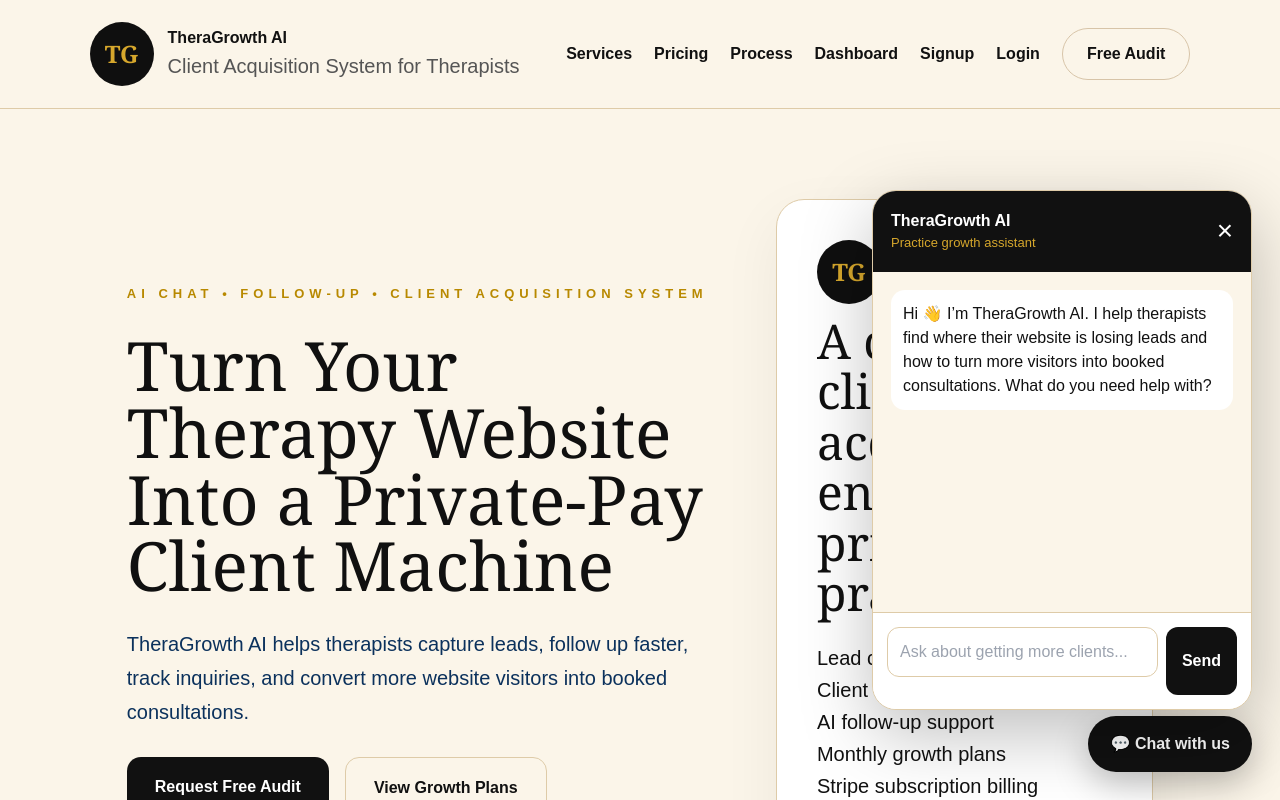
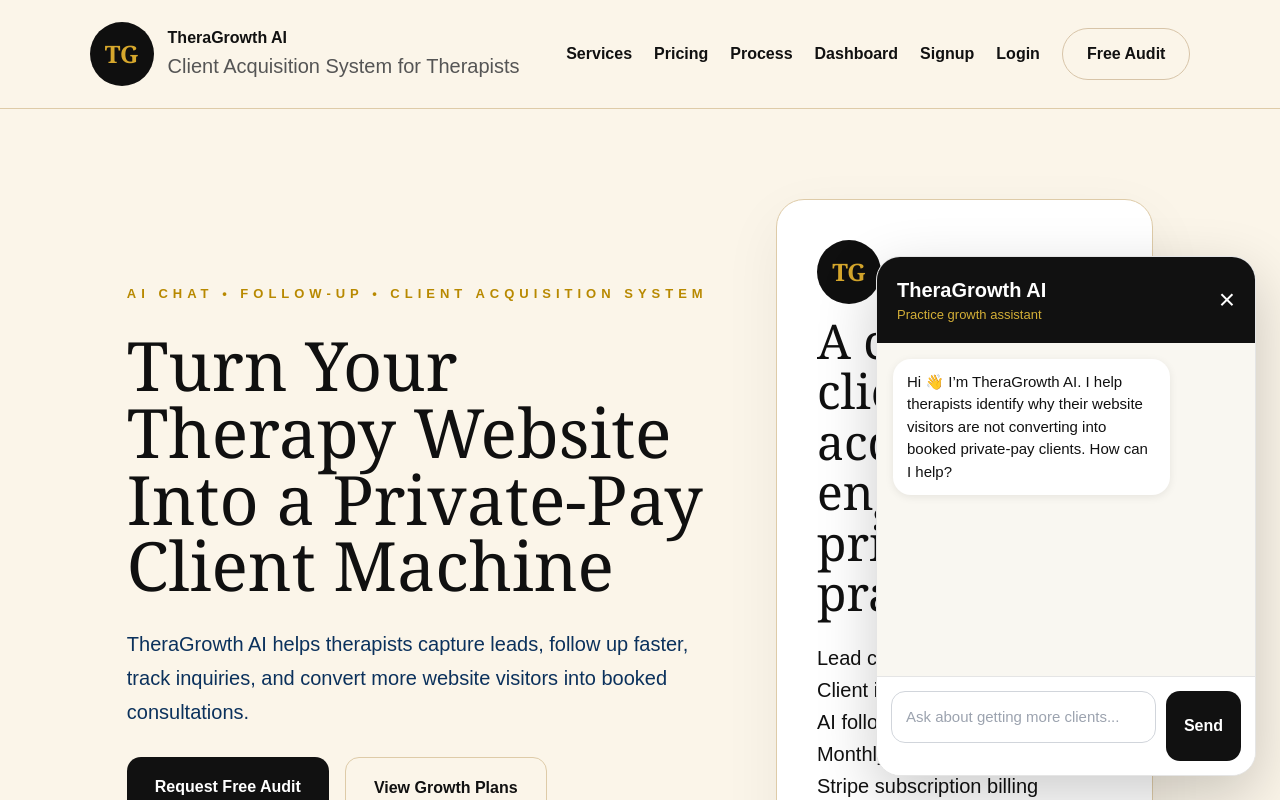
Before and after one commit to adesojilanre2/theragrowth-ai, a Next.js app in the folder frontend/: page / in a window 1280 px wide. Both pictures are taken after a click on the button "💬 Chat with us". Shown: the top 800 px of the page. Built offline with nearby package versions, Linux system fonts and the light colour scheme.

Commit message:
Replace chat widget

```diff
--- a/frontend/components/ChatWidget.tsx
+++ b/frontend/components/ChatWidget.tsx
@@ -1,6 +1,6 @@
 "use client";
 
-import React, { useState } from "react";
+import { useState } from "react";
 
 type Message = {
   role: "user" | "assistant";
@@ -16,50 +16,52 @@
     {
       role: "assistant",
       content:
-        "Hi 👋 I’m TheraGrowth AI. I help therapists find where their website is losing leads and how to turn more visitors into booked consultations. What do you need help with?",
+        "Hi 👋 I’m TheraGrowth AI. I help therapists identify why their website visitors are not converting into booked private-pay clients. How can I help?",
     },
   ]);
 
-  async function sendMessage(e?: React.FormEvent<HTMLFormElement>) {
-    e?.preventDefault();
+  async function sendMessage() {
+    if (!input.trim() || loading) return;
 
-    const text = input.trim();
-    if (!text || loading) return;
+    const userMessage = input.trim();
 
-    const nextMessages: Message[] = [...messages, { role: "user", content: text }];
-    setMessages(nextMessages);
+    setMessages((prev) => [
+      ...prev,
+      { role: "user", content: userMessage },
+    ]);
+
     setInput("");
     setLoading(true);
 
     try {
-      const response = await fetch("/api/chat", {
+      const res = await fetch("/api/chat", {
         method: "POST",
         headers: {
           "Content-Type": "application/json",
         },
         body: JSON.stringify({
-          messages: nextMessages,
+          message: userMessage,
         }),
       });
 
-      const data = await response.json();
+      const data = await res.json();
 
-      setMessages([
-        ...nextMessages,
+      setMessages((prev) => [
+        ...prev,
         {
           role: "assistant",
           content:
             data.reply ||
-            "Thanks — I can help with that. The best next step is to request a free practice growth audit.",
+            "Sorry, I couldn't process that request right now.",
         },
       ]);
-    } catch {
-      setMessages([
-        ...nextMessages,
+    } catch (error) {
+      setMessages((prev) => [
+        ...prev,
         {
           role: "assistant",
           content:
-            "Sorry, I had trouble responding. Please request a free audit and we’ll review your website manually.",
+            "Connection issue. Please try again in a moment.",
         },
       ]);
     } finally {
@@ -69,146 +71,186 @@
 
   return (
     <>
+      {!open && (
+        <button
+          onClick={() => setOpen(true)}
+          style={{
+            position: "fixed",
+            right: 24,
+            bottom: 24,
+            background: "#111111",
+            color: "#ffffff",
+            border: "none",
+            borderRadius: 9999,
+            padding: "14px 20px",
+            cursor: "pointer",
+            fontWeight: 700,
+            zIndex: 9999,
+            boxShadow: "0 8px 30px rgba(0,0,0,0.2)",
+          }}
+        >
+          💬 Chat with us
+        </button>
+      )}
+
       {open && (
-        <div style={styles.chatBox}>
-          <div style={styles.header}>
+        <div
+          style={{
+            position: "fixed",
+            right: 24,
+            bottom: 24,
+            width: 380,
+            height: 520,
+            background: "#ffffff",
+            borderRadius: 24,
+            boxShadow: "0 20px 60px rgba(0,0,0,0.2)",
+            display: "flex",
+            flexDirection: "column",
+            overflow: "hidden",
+            zIndex: 9999,
+            border: "1px solid #e5e5e5",
+          }}
+        >
+          <div
+            style={{
+              background: "#111111",
+              color: "#ffffff",
+              padding: "18px 20px",
+              display: "flex",
+              justifyContent: "space-between",
+              alignItems: "center",
+            }}
+          >
             <div>
-              <strong>TheraGrowth AI</strong>
-              <p style={styles.subText}>Practice growth assistant</p>
+              <div style={{ fontWeight: 800, fontSize: 20 }}>
+                TheraGrowth AI
+              </div>
+              <div
+                style={{
+                  fontSize: 13,
+                  color: "#d4af37",
+                }}
+              >
+                Practice growth assistant
+              </div>
             </div>
-            <button onClick={() => setOpen(false)} style={styles.closeButton}>
+
+            <button
+              onClick={() => setOpen(false)}
+              style={{
+                background: "transparent",
+                border: "none",
+                color: "#ffffff",
+                fontSize: 28,
+                cursor: "pointer",
+              }}
+            >
               ×
             </button>
           </div>
 
-          <div style={styles.messages}>
-            {messages.map((msg, index) => (
+          <div
+            style={{
+              flex: 1,
+              padding: 16,
+              overflowY: "auto",
+              background: "#f9f7f1",
+            }}
+          >
+            {messages.map((msg, i) => (
               <div
-                key={index}
-                style={msg.role === "user" ? styles.userBubble : styles.assistantBubble}
+                key={i}
+                style={{
+                  display: "flex",
+                  justifyContent:
+                    msg.role === "user"
+                      ? "flex-end"
+                      : "flex-start",
+                  marginBottom: 12,
+                }}
               >
-                {msg.content}
+                <div
+                  style={{
+                    maxWidth: "80%",
+                    padding: "12px 14px",
+                    borderRadius: 18,
+                    background:
+                      msg.role === "user"
+                        ? "#111111"
+                        : "#ffffff",
+                    color:
+                      msg.role === "user"
+                        ? "#ffffff"
+                        : "#111111",
+                    lineHeight: 1.5,
+                    fontSize: 15,
+                    boxShadow:
+                      "0 2px 8px rgba(0,0,0,0.08)",
+                  }}
+                >
+                  {msg.content}
+                </div>
               </div>
             ))}
 
-            {loading && <div style={styles.assistantBubble}>Typing...</div>}
+            {loading && (
+              <div
+                style={{
+                  background: "#ffffff",
+                  padding: 12,
+                  borderRadius: 14,
+                  width: "fit-content",
+                }}
+              >
+                Thinking...
+              </div>
+            )}
           </div>
 
-          <form onSubmit={sendMessage} style={styles.form}>
+          <div
+            style={{
+              padding: 14,
+              borderTop: "1px solid #e5e5e5",
+              display: "flex",
+              gap: 10,
+              background: "#ffffff",
+            }}
+          >
             <input
               value={input}
               onChange={(e) => setInput(e.target.value)}
               placeholder="Ask about getting more clients..."
-              style={styles.input}
+              onKeyDown={(e) => {
+                if (e.key === "Enter") sendMessage();
+              }}
+              style={{
+                flex: 1,
+                padding: 14,
+                borderRadius: 14,
+                border: "1px solid #d1d5db",
+                fontSize: 15,
+                outline: "none",
+              }}
             />
-            <button type="submit" style={styles.sendButton}>
+
+            <button
+              onClick={sendMessage}
+              disabled={loading}
+              style={{
+                background: "#111111",
+                color: "#ffffff",
+                border: "none",
+                padding: "14px 18px",
+                borderRadius: 14,
+                cursor: "pointer",
+                fontWeight: 700,
+              }}
+            >
               Send
             </button>
-          </form>
+          </div>
         </div>
       )}
-
-      <button type="button" onClick={() => setOpen(true)} style={styles.launchButton}>
-        💬 Chat with us
-      </button>
     </>
   );
 }
-
-const styles: Record<string, React.CSSProperties> = {
-  launchButton: {
-    position: "fixed",
-    right: 28,
-    bottom: 28,
-    zIndex: 100,
-    background: "#111111",
-    color: "#ffffff",
-    border: "none",
-    borderRadius: 999,
-    padding: "16px 22px",
-    fontWeight: 900,
-    cursor: "pointer",
-    boxShadow: "0 12px 35px rgba(0,0,0,0.25)",
-  },
-  chatBox: {
-    position: "fixed",
-    right: 28,
-    bottom: 90,
-    width: 380,
-    maxWidth: "calc(100vw - 40px)",
-    height: 520,
-    zIndex: 101,
-    background: "#ffffff",
-    border: "1px solid #decba8",
-    borderRadius: 24,
-    boxShadow: "0 24px 70px rgba(0,0,0,0.25)",
-    display: "flex",
-    flexDirection: "column",
-    overflow: "hidden",
-  },
-  header: {
-    padding: 18,
-    background: "#111111",
-    color: "#ffffff",
-    display: "flex",
-    justifyContent: "space-between",
-    alignItems: "center",
-  },
-  subText: {
-    margin: 0,
-    fontSize: 13,
-    color: "#d6a72c",
-  },
-  closeButton: {
-    background: "transparent",
-    color: "#ffffff",
-    border: "none",
-    fontSize: 28,
-    cursor: "pointer",
-  },
-  messages: {
-    flex: 1,
-    padding: 18,
-    overflowY: "auto",
-    background: "#fbf5e9",
-  },
-  assistantBubble: {
-    background: "#ffffff",
-    color: "#111111",
-    padding: 12,
-    borderRadius: 14,
-    marginBottom: 12,
-    lineHeight: 1.5,
-  },
-  userBubble: {
-    background: "#111111",
-    color: "#ffffff",
-    padding: 12,
-    borderRadius: 14,
-    marginBottom: 12,
-    marginLeft: 35,
-    lineHeight: 1.5,
-  },
-  form: {
-    display: "flex",
-    gap: 8,
-    padding: 14,
-    borderTop: "1px solid #decba8",
-    background: "#ffffff",
-  },
-  input: {
-    flex: 1,
-    padding: 12,
-    borderRadius: 12,
-    border: "1px solid #decba8",
-  },
-  sendButton: {
-    background: "#111111",
-    color: "#ffffff",
-    border: "none",
-    borderRadius: 12,
-    padding: "0 16px",
-    fontWeight: 900,
-    cursor: "pointer",
-  },
-};
```
